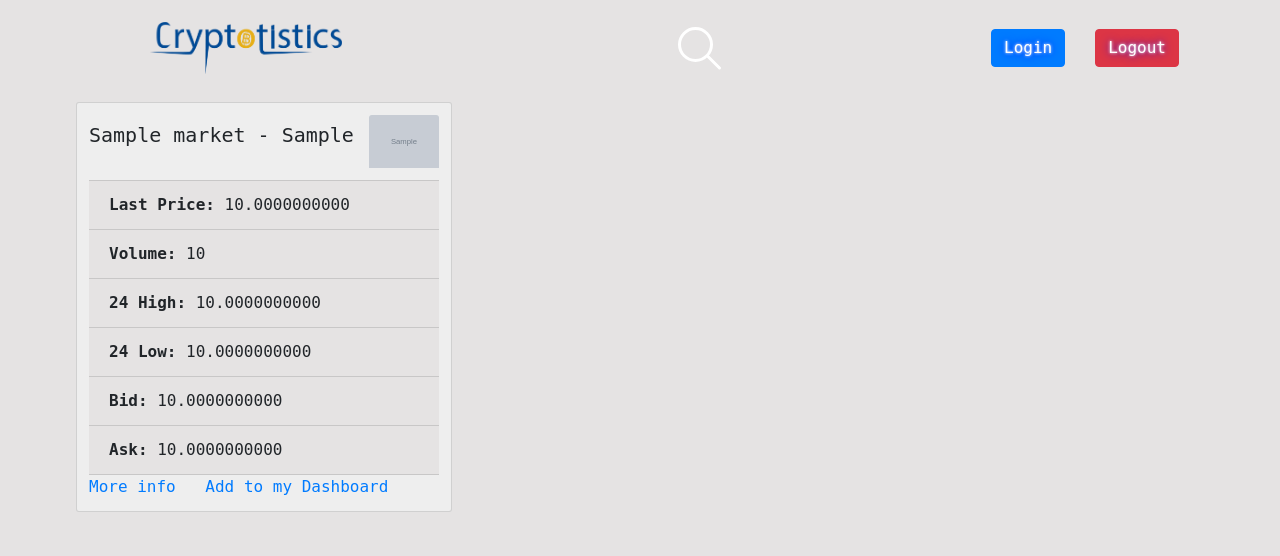
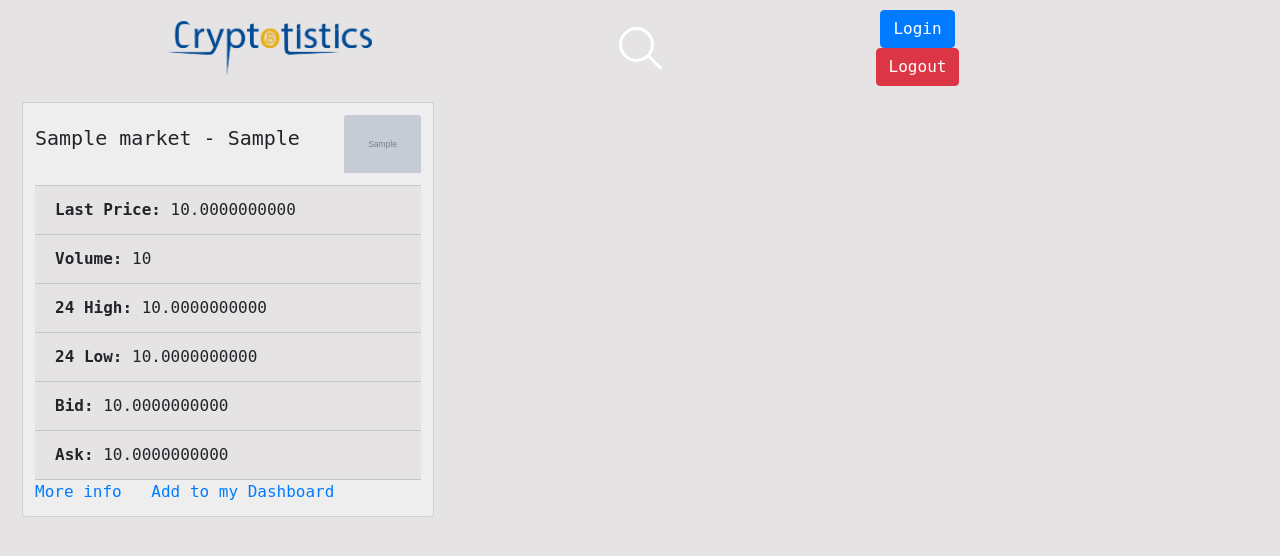
Before and after one commit to ahmermalik/Crypto_Currency_Project, a Python web app: template dashboard/templates/index.html in a window 1280 px wide. Shown: the top 556 px of the page. Run offline with Jinja, Linux system fonts and the light colour scheme; the template is opened without the code that fills it: most values are stand-ins (such as "Sample title", 1, 10 or a date in 2020); grey boxes marked "Sample" are stand-in pictures; some libraries are stand-ins or nearby versions; some web fonts are replaced.

Commit message:
minor changes

```diff
--- a/dashboard/templates/base.html
+++ b/dashboard/templates/base.html
@@ -15,18 +15,18 @@
 </head>
 <body>
   <div class="container">
-    <div class="row header">
+    <div class="row header mx-auto">
 
-      <nav class="navbar navbar-expand-lg navbar-dark bg-faded header_title">
-          <div class="navbar-brand">
-            <!-- <h3 class="header_title">Crypto Currency Dashboard</h3> -->
+      <!-- <nav class="navbar navbar-expand-lg navbar-dark bg-faded header_title"> -->
+        <!-- <nav class="header_title"> -->
+
+          <!-- <div class="navbar-brand col-lg-4 col-md-6 col-xs-12"> -->
+          <div class="col-lg-4 col-md-12 col-xs-12 header_logo">
             <img src="static/images/header_logo.png" alt="Cryptotistic" class="header_logo">
           </div>
-          <button class="navbar-toggler" type="button" data-toggle="collapse" aria-expanded="false" aria-label="Toggle navigation">
-              <span class="navbar-toggler-icon"></span>
-          </button>
 
-          <div class="col-md-6 col-sm-4 header_search">
+
+          <div class="col-lg-4 col-md-12 col-xs-12 header_search">
             <div class="cntr">
       	       <div class="cntr-innr">
       	          <form class="search" action="" method="post" for="inpt_search" >
@@ -35,24 +35,27 @@
       	       </div>
             </div>
           </div>
+          <!-- <button class="navbar-toggler col-lg-4 col-md-12 col-xs-12" type="button" data-toggle="collapse" aria-expanded="false" aria-label="Toggle navigation">
+            <span class="navbar-toggler-icon"></span>
+          </button> -->
 
-          <div class="navbar-collapse collapse">
-              <ul class="navbar-nav">
-                  <li class="nav-item">
-                  </li>
-                  <li class="nav-item">
-                    <div class="col-md-2 col-sm-4 header_userauth">
+          <!-- <div class="navbar-collapse collapse col-lg-4 col-md-12 col-xs-12"> -->
+              <!-- <ul class="navbar-nav"> -->
+                  <!-- <li class="nav-item"> -->
+                  <!-- </li> -->
+                  <!-- <li class="nav-item"> -->
+                    <div class="col-lg-2 col-md-6 col-xs-6 header_userauth">
                         <a class="btn btn-primary" href="/login">Login</a>
-                    </div>
-                  </li>
-                  <li class="nav-item">
-                    <div class="col-md-2 col-sm-4 header_userauth">
+                    <!-- </div> -->
+                  <!-- </li> -->
+                  <!-- <li class="nav-item"> -->
+                    <!-- <div class="col-lg-2 col-md-6 col-xs-6 header_userauth"> -->
                         <a class="btn btn-danger" href="/logout">Logout</a>
                     </div>
-                  </li>
-              </ul>
+                  <!-- </li>
+              </ul> -->
           </div>
-      </nav>
+      <!-- </nav> -->
     </div>
 
 
--- a/dashboard/templates/index.html
+++ b/dashboard/templates/index.html
@@ -4,10 +4,10 @@
 
 
 <div class="wrapper">
-  <div class="row databox entry-content">
+  <div class="row databox entry-content mx-3">
 
     {% for market in markets %}
-    <div class="col-lg-4 col-md-6 col-xs-12 card expose">
+    <div class="col-lg-4 col-md-6 col-xs-12 card expose mp-3">
       <div class="card-block-top">
           <h5 class="card-title">{{market.coin_name}} - {{market.coin_pair}}</h5>
           <img class="card-img-top" src="{{market.coin_logo}}" alt="{{market.coin_pair}}">
--- a/static/css/style.css
+++ b/static/css/style.css
@@ -13,19 +13,20 @@ html, body {
   border-bottom-right-radius: 10px;
   /*background-color: grey;*/
   /*background-image: url("../images/header.jpg");*/
-  background-repeat: no-repeat;
-  background-position: center;
+  /*background-repeat: no-repeat;
+  background-position: center;*/
 
 }
 
-.header_title {
+/*.header_title {
   color: white !important;
   text-shadow: 0 0 3px white, 0 0 10px blue;
-}
+}*/
 
 .header_logo {
   width: 60%;
 }
+
 .card {
   background-color: white;
 }
```
